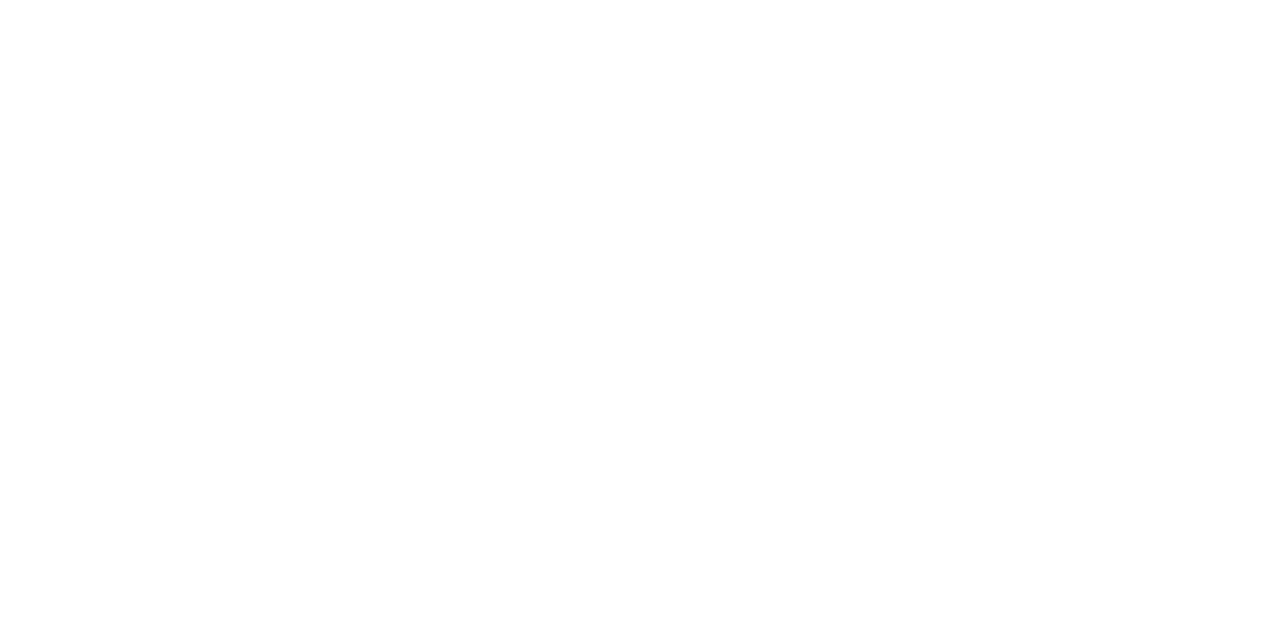
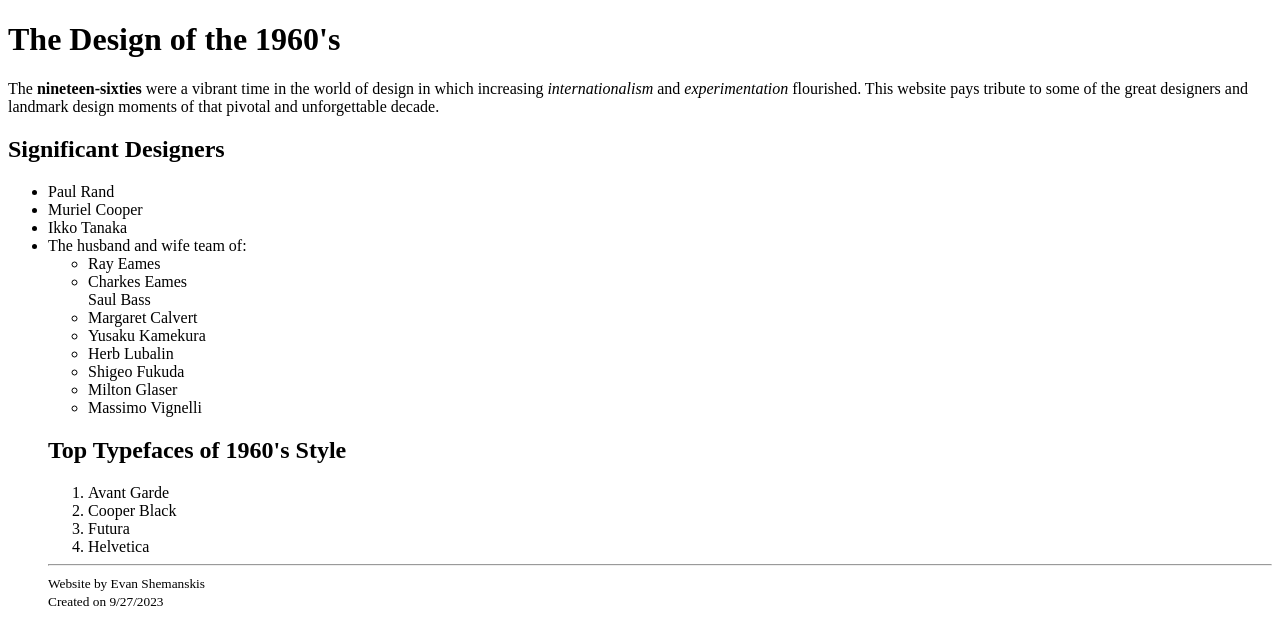
Before and after one commit to NrdistheWrd/NrdistheWrd.github.io, a plain HTML site: page challenge.html in a window 1280 px wide. Drawn offline with Linux system fonts and the light colour scheme.

Commit message:
Week 2 Assigment

```diff
--- a/challenge.html
+++ b/challenge.html
@@ -1 +1,57 @@
 <!DOCTYPE html>
+<html lang="en-us">
+<head>
+    <meta charset="UTF-8">
+    <meta name="viewport" content="width=device-width, initial-scale=1.0">
+    <title>The Design of the 1960's</title>
+</head>
+
+<body>
+    <h1> The Design of the 1960's</h1>
+
+    <p>The <strong>nineteen-sixties</strong> were a vibrant time in the world of design
+    in which increasing <em>internationalism</em> and <em>experimentation</em> flourished.
+    This website pays tribute to some of the great designers and
+    landmark design moments of that pivotal and unforgettable decade.</p>
+
+    <h2>Significant Designers</h2>
+
+    <ul>
+        <li>Paul Rand</li>
+        <li>Muriel Cooper</li>
+        <li>Ikko Tanaka</li>
+        <li>The husband and wife team of:</li>
+            <ul>
+                <li>Ray Eames</li>
+                <li>Charkes Eames</li>
+            </
+        <li>Saul Bass</li>
+        <li>Margaret Calvert</li>
+        <li>Yusaku Kamekura</li>
+        <li>Herb Lubalin</li>
+        <li>Shigeo Fukuda</li>
+        <li>Milton Glaser</li>
+        <li>Massimo Vignelli</li>
+    </ul>
+
+    <h2>Top Typefaces of 1960's Style</h2>
+
+    <ol>
+        <li>Avant Garde</li>
+        <li>Cooper Black</li>
+        <li>Futura</li>
+        <li>Helvetica</li>
+    </ol>
+
+    <hr>
+
+    <small>
+        Website by Evan Shemanskis<br>
+        Created on 9/27/2023
+    </small>
+
+
+
+
+</body>
+</html>
```
